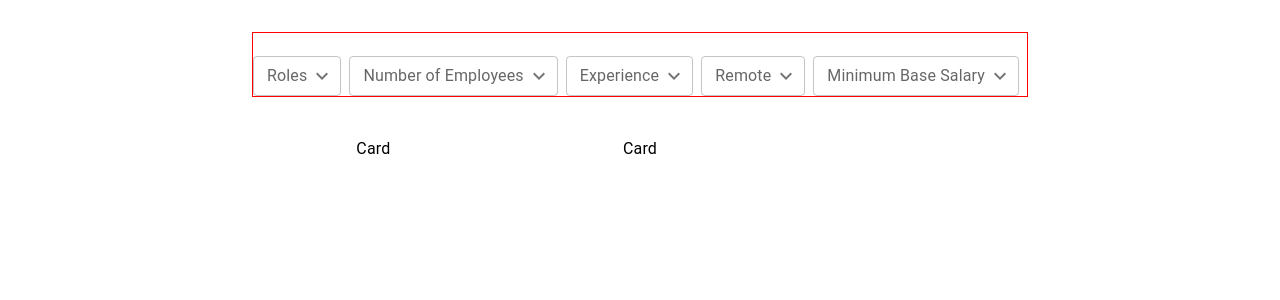
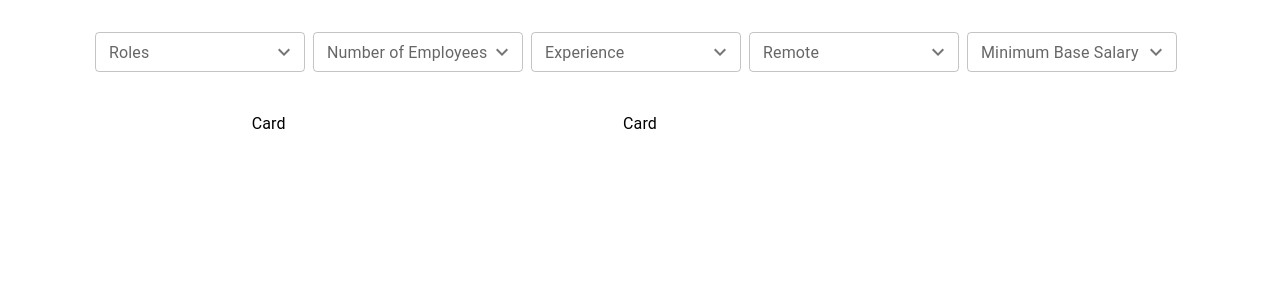
Before and after one commit to mehra-sourav/jobs-platform, a React (Vite) app: page / in a window 1280 px wide. Shown: the top 300 px of the page. Built offline with nearby package versions, Linux system fonts and the light colour scheme.

Commit message:
refactor: replaced Select component in filter with Autocomplete component

```diff
--- a/src/components/Filter/index.jsx
+++ b/src/components/Filter/index.jsx
@@ -1,8 +1,8 @@
 import { useState } from "react";
-import { FormControl, InputLabel, MenuItem, Box } from "@mui/material";
+import { FormControl, Autocomplete, TextField } from "@mui/material";
 import ClearIcon from "@mui/icons-material/Clear";
 import DropDownIcon from "@mui/icons-material/KeyboardArrowDown";
-import { Select, Chip, SvgIcon } from "./Filter.styles.js";
+import { Chip, SvgIcon } from "./Filter.styles.js";
 
 const ItemChip = ({ ...params }) => (
   <Chip
@@ -19,60 +19,43 @@ const ItemChip = ({ ...params }) => (
 const Filter = ({ inputLabel, filterValues }) => {
   let [val, setVal] = useState([]);
 
-  const handleChange = (event) => {
-    const {
-      target: { value },
-    } = event;
-    setVal(typeof value === "string" ? value.split(",") : value);
+  const handleChange = (e, value) => {
+    setVal(value);
   };
 
   const handleChipDelete = (deletedChip) => {
-    let newValues = val.filter((i) => i != deletedChip);
+    let newValues = val.filter((i) => i.value !== deletedChip);
     setVal(newValues);
   };
 
   return (
-    <FormControl size="small" sx={{ mr: 1 }}>
-      <InputLabel
-        sx={{
-          position: "relative",
-          top: 22,
-          paddingRight: 6,
-          maxWidth: "100%",
-        }}
+    <FormControl
+      size="small"
+      sx={{ mr: 1, position: "relative", minWidth: 210 }}
     >
-        {inputLabel}
-      </InputLabel>
-      <Select
-        value={val}
-        label={inputLabel}
-        IconComponent={DropDownIcon}
-        autoWidth
+      <Autocomplete
+        multiple
+        options={filterValues}
+        getOptionLabel={(option) => option.label}
+        popupIcon={<DropDownIcon />}
+        renderInput={(params) => <TextField {...params} label={inputLabel} />}
         onChange={handleChange}
-        multiple
-        renderValue={(selected) => {
-          return (
-            <Box sx={{ display: "flex", flexWrap: "wrap", gap: 0.5 }}>
-              {selected.map((value) => (
+        renderTags={(tagValue) => {
+          return tagValue.map(({ label, value }) => (
             <ItemChip
-                  key={value}
-                  label={value}
+              key={label}
+              label={label}
               onMouseDown={(e) => {
                 e.stopPropagation();
               }}
               onDelete={() => handleChipDelete(value)}
+              sx={{ mr: 1 }}
             ></ItemChip>
-              ))}
-            </Box>
-          );
+          ));
         }}
-      >
-        {filterValues.map(({ label, value }) => (
-          <MenuItem key={label} value={value}>
-            {label}
-          </MenuItem>
-        ))}
-      </Select>
+        size="small"
+        value={val}
+      />
     </FormControl>
   );
 };
--- a/src/components/FilterList/index.jsx
+++ b/src/components/FilterList/index.jsx
@@ -4,10 +4,7 @@ import { FILTER_ITEMS } from "@/constants/filters";
 
 const FilterList = () => {
   return (
-    <Stack
-      direction={{ xs: "column", sm: "row" }}
-      sx={{ border: "1px solid red", mb: 5 }}
-    >
+    <Stack direction={{ xs: "column", sm: "row" }} sx={{ mb: 5 }}>
       {FILTER_ITEMS.map(({ label, filterValues }) => (
         <Filter key={label} inputLabel={label} filterValues={filterValues} />
       ))}
```
Also changed, not shown: src/constants/filters.js (+9 -9 lines). Lines whose indentation alone changed are shown as unchanged.
